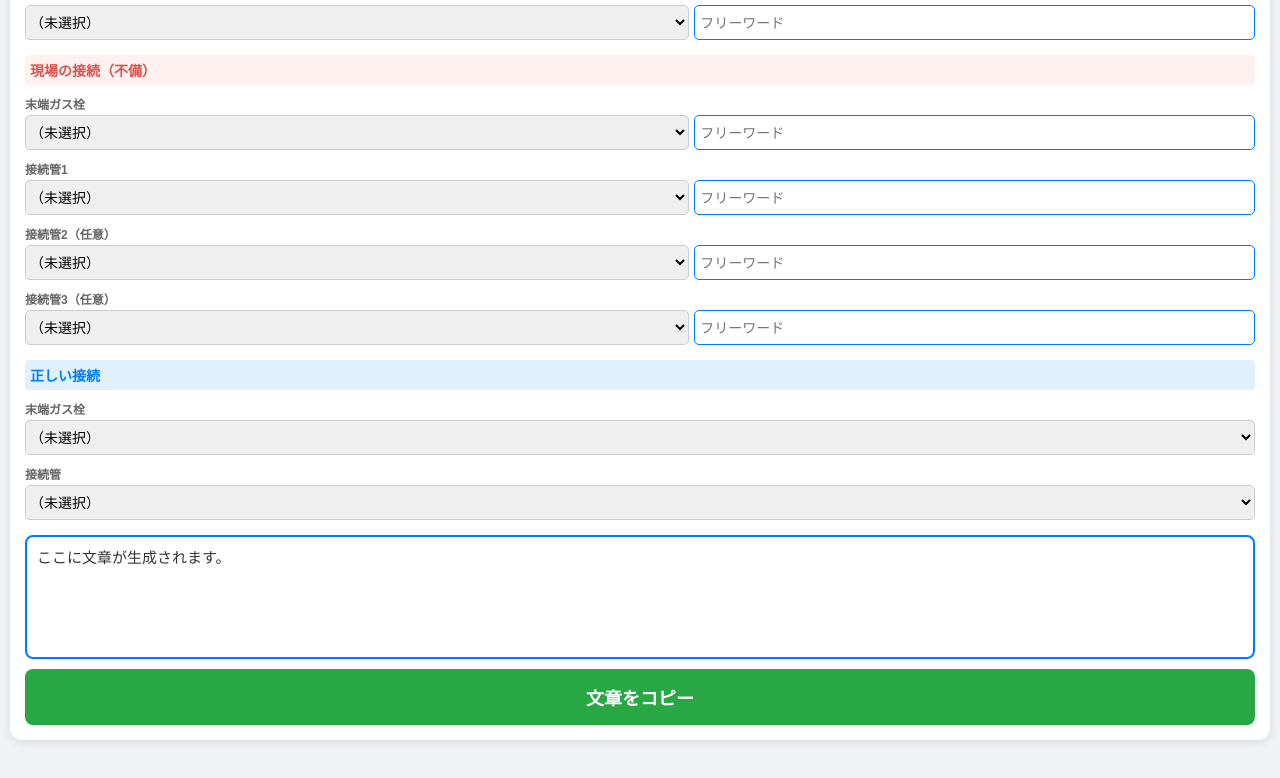
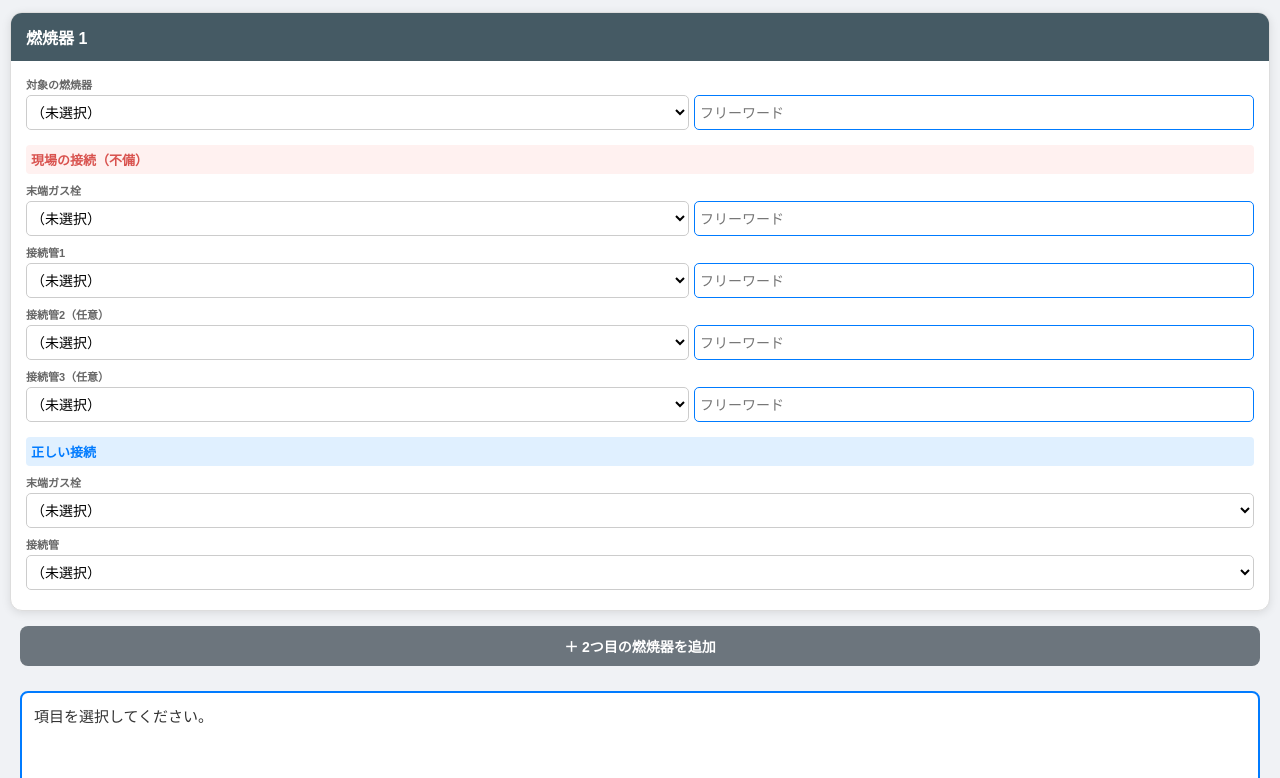
Before and after one commit to hoan00000/hoan00000.github.io, a plain HTML site: page index.html in a window 1280 px wide. Shown: the part 79-857 px from the top of the page. Drawn offline with Linux system fonts and the light colour scheme.

Commit message:
Update index.html

```diff
--- a/index.html
+++ b/index.html
@@ -5,30 +5,39 @@
     <meta name="viewport" content="width=device-width, initial-scale=1.0, maximum-scale=1.0, user-scalable=no">
     <title>固定式燃焼器接続不備周知文章生成ツール</title>
     <style>
-        body { font-family: sans-serif; background: #f0f2f5; margin: 0; padding: 10px; color: #333; padding-bottom: 80px; }
-        .card { background: white; border-radius: 12px; padding: 15px; box-shadow: 0 2px 10px rgba(0,0,0,0.1); margin-bottom: 10px; }
-        h2 { font-size: 16px; margin: -15px -15px 10px -15px; padding: 10px 15px; color: #ffeb3b; background: #212529; border-top-left-radius: 12px; border-top-right-radius: 12px; }
-        .subheader { font-weight: bold; margin-top: 15px; font-size: 14px; padding: 5px; border-radius: 4px; }
+        body { font-family: sans-serif; background: #f0f2f5; margin: 0; padding: 0; color: #333; padding-bottom: 80px; }
+        .main-title { background: #212529; color: #ffeb3b; text-align: center; padding: 20px 10px; margin: 0 0 15px 0; font-size: 18px; font-weight: bold; box-shadow: 0 2px 5px rgba(0,0,0,0.2); }
+        .container { padding: 10px; }
+        .card { background: white; border-radius: 12px; padding: 15px; box-shadow: 0 2px 10px rgba(0,0,0,0.1); margin-bottom: 15px; border: 1px solid #ddd; overflow: hidden; }
+        h2 { font-size: 16px; margin: -15px -15px 15px -15px; padding: 12px 15px; color: #fff; background: #455a64; }
+        .subheader { font-weight: bold; margin-top: 15px; font-size: 13px; padding: 5px; border-radius: 4px; }
         .subheader.bad { color: #d9534f; background: #fff1f0; }
         .subheader.good { color: #007bff; background: #e0f0ff; }
-        label { display: block; font-size: 12px; font-weight: bold; margin-top: 10px; color: #666; }
+        label { display: block; font-size: 11px; font-weight: bold; margin-top: 8px; color: #666; }
         .input-group { display: flex; gap: 5px; margin-top: 3px; margin-bottom: 5px; }
-        select { width: 100%; height: 35px; font-size: 14px; border: 1px solid #ccc; border-radius: 5px; min-width: 0; }
+        select { width: 100%; height: 35px; font-size: 14px; border: 1px solid #ccc; border-radius: 5px; background-color: #fff; }
         .input-group select.has-free { flex: 1.2; }
         .input-group input { flex: 1; height: 31px; font-size: 14px; border: 1px solid #007bff; border-radius: 5px; padding-left: 5px; min-width: 0; }
-        .result-area { margin-top: 15px; padding: 10px; border-radius: 8px; font-size: 15px; border: 2px solid #007bff; background: #fff; line-height: 1.5; min-height: 100px; white-space: pre-wrap; word-wrap: break-word; }
+        .result-area { margin-top: 15px; padding: 12px; border-radius: 8px; font-size: 15px; border: 2px solid #007bff; background: #fff; line-height: 1.6; min-height: 80px; white-space: pre-wrap; word-wrap: break-word; }
         .result-area.error { border-color: #d9534f; background: #fff1f0; color: #d9534f; font-weight: bold; }
-        .copy-btn { width: 100%; background: #28a745; color: white; border: none; padding: 15px; border-radius: 8px; font-size: 18px; font-weight: bold; margin-top: 10px; cursor: pointer; }
+        .btn-container { display: flex; flex-direction: column; gap: 10px; margin-top: 10px; padding: 0 10px; }
+        .copy-btn { width: 100%; background: #28a745; color: white; border: none; padding: 15px; border-radius: 8px; font-size: 18px; font-weight: bold; cursor: pointer; }
+        .add-btn { width: 100%; background: #6c757d; color: white; border: none; padding: 10px; border-radius: 8px; font-size: 14px; font-weight: bold; cursor: pointer; }
+        .hidden { display: none; }
     </style>
 </head>
 <body>
 
-<div class="card">
-    <h2>固定式燃焼器接続不備周知文章生成ツール</h2>
+<div class="main-title">固定式燃焼器接続不備周知文章生成ツール</div>
 
+<div class="container">
+    <div id="app">
+        <!-- 燃焼器1 -->
+        <div class="card" id="form_1">
+            <h2>燃焼器 1</h2>
             <label>対象の燃焼器</label>
             <div class="input-group">
-        <select id="device" oninput="generate()" class="has-free">
+                <select id="device_1" oninput="generate()" class="has-free">
                     <option value="">（未選択）</option>
                     <option value="固定式コンロ">固定式コンロ</option>
                     <option value="屋外式給湯器">屋外式給湯器</option>
@@ -39,176 +48,172 @@
                     <option value="ＦＥ式風呂釜">ＦＥ式風呂釜</option>
                     <option value="ＦＦ式風呂釜">ＦＦ式風呂釜</option>
                 </select>
-        <input type="text" id="device_free" placeholder="フリーワード" oninput="generate()">
+                <input type="text" id="device_free_1" placeholder="フリーワード" oninput="generate()">
             </div>
-
             <div class="subheader bad">現場の接続（不備）</div>
             <label>末端ガス栓</label>
             <div class="input-group">
-        <select id="bad_v" oninput="generate()" class="has-free">
+                <select id="bad_v_1" oninput="generate()" class="has-free">
                     <option value="">（未選択）</option>
                     <option value="ねじガス栓">ねじガス栓</option>
                     <option value="可とう管ガス栓">可とう管ガス栓</option>
                     <option value="機器接続ガス栓">機器接続ガス栓</option>
                     <option value="ヒューズガス栓">ヒューズガス栓</option>
                 </select>
-        <input type="text" id="bad_v_free" placeholder="フリーワード" oninput="generate()">
+                <input type="text" id="bad_v_free_1" placeholder="フリーワード" oninput="generate()">
             </div>
             <label>接続管1</label>
-    <div class="input-group">
-        <select id="bad_c1" oninput="generate()" class="has-free">
-            <option value="">（未選択）</option>
-            <option value="金属フレキシブルホース">金属フレキシブルホース</option>
-            <option value="強化ガスホース">強化ガスホース</option>
-            <option value="配管用フレキ管">配管用フレキ管</option>
-            <option value="金属管">金属管</option>
-            <option value="ゴムホース">ゴムホース</option>
-        </select>
-        <input type="text" id="bad_c1_free" placeholder="フリーワード" oninput="generate()">
-    </div>
+            <div class="input-group"><select id="bad_c1_1" oninput="generate()" class="has-free"><option value="">（未選択）</option><option value="金属フレキシブルホース">金属フレキシブルホース</option><option value="強化ガスホース">強化ガスホース</option><option value="配管用フレキ管">配管用フレキ管</option><option value="金属管">金属管</option><option value="ゴムホース">ゴムホース</option></select><input type="text" id="bad_c1_free_1" placeholder="フリーワード" oninput="generate()"></div>
             <label>接続管2（任意）</label>
-    <div class="input-group">
-        <select id="bad_c2" oninput="generate()" class="has-free">
-            <option value="">（未選択）</option>
-            <option value="金属フレキシブルホース">金属フレキシブルホース</option>
-            <option value="強化ガスホース">強化ガスホース</option>
-            <option value="配管用フレキ管">配管用フレキ管</option>
-            <option value="金属管">金属管</option>
-            <option value="ゴムホース">ゴムホース</option>
-        </select>
-        <input type="text" id="bad_c2_free" placeholder="フリーワード" oninput="generate()">
-    </div>
+            <div class="input-group"><select id="bad_c2_1" oninput="generate()" class="has-free"><option value="">（未選択）</option><option value="金属フレキシブルホース">金属フレキシブルホース</option><option value="強化ガスホース">強化ガスホース</option><option value="配管用フレキ管">配管用フレキ管</option><option value="金属管">金属管</option><option value="ゴムホース">ゴムホース</option></select><input type="text" id="bad_c2_free_1" placeholder="フリーワード" oninput="generate()"></div>
             <label>接続管3（任意）</label>
-    <div class="input-group">
-        <select id="bad_c3" oninput="generate()" class="has-free">
-            <option value="">（未選択）</option>
-            <option value="金属フレキシブルホース">金属フレキシブルホース</option>
-            <option value="強化ガスホース">強化ガスホース</option>
-            <option value="配管用フレキ管">配管用フレキ管</option>
-            <option value="金属管">金属管</option>
-            <option value="ゴムホース">ゴムホース</option>
-        </select>
-        <input type="text" id="bad_c3_free" placeholder="フリーワード" oninput="generate()">
+            <div class="input-group"><select id="bad_c3_1" oninput="generate()" class="has-free"><option value="">（未選択）</option><option value="金属フレキシブルホース">金属フレキシブルホース</option><option value="強化ガスホース">強化ガスホース</option><option value="配管用フレキ管">配管用フレキ管</option><option value="金属管">金属管</option><option value="ゴムホース">ゴムホース</option></select><input type="text" id="bad_c3_free_1" placeholder="フリーワード" oninput="generate()"></div>
+            <div class="subheader good">正しい接続</div>
+            <label>末端ガス栓</label>
+            <div class="input-group"><select id="good_v_1" oninput="generate()"><option value="">（未選択）</option><option value="可とう管ガス栓">可とう管ガス栓</option><option value="機器接続ガス栓">機器接続ガス栓</option><option value="ねじガス栓">ねじガス栓</option></select></div>
+            <label>接続管</label>
+            <div class="input-group"><select id="good_c1_1" oninput="generate()"><option value="">（未選択）</option><option value="金属フレキシブルホース">金属フレキシブルホース</option><option value="強化ガスホース">強化ガスホース</option><option value="配管用フレキ管">配管用フレキ管</option><option value="金属管">金属管</option></select></div>
         </div>
 
+        <!-- 燃焼器2 -->
+        <div id="form_2" class="card hidden">
+            <h2>燃焼器 2</h2>
+            <label>対象の燃焼器</label>
+            <div class="input-group"><select id="device_2" oninput="generate()" class="has-free"><option value="">（未選択）</option><option value="固定式コンロ">固定式コンロ</option><option value="屋外式給湯器">屋外式給湯器</option><option value="屋外式風呂釜">屋外式風呂釜</option><option value="小型湯沸器">小型湯沸器</option><option value="ＢＦ式風呂釜">ＢＦ式風呂釜</option><option value="ＣＦ式風呂釜">ＣＦ式風呂釜</option><option value="ＦＥ式風呂釜">ＦＥ式風呂釜</option><option value="ＦＦ式風呂釜">ＦＦ式風呂釜</option></select><input type="text" id="device_free_2" placeholder="フリーワード" oninput="generate()"></div>
+            <div class="subheader bad">現場の接続（不備）</div>
+            <label>末端ガス栓</label>
+            <div class="input-group"><select id="bad_v_2" oninput="generate()" class="has-free"><option value="">（未選択）</option><option value="ねじガス栓">ねじガス栓</option><option value="可とう管ガス栓">可とう管ガス栓</option><option value="機器接続ガス栓">機器接続ガス栓</option><option value="ヒューズガス栓">ヒューズガス栓</option></select><input type="text" id="bad_v_free_2" placeholder="フリーワード" oninput="generate()"></div>
+            <label>接続管1</label>
+            <div class="input-group"><select id="bad_c1_2" oninput="generate()" class="has-free"><option value="">（未選択）</option><option value="金属フレキシブルホース">金属フレキシブルホース</option><option value="強化ガスホース">強化ガスホース</option><option value="配管用フレキ管">配管用フレキ管</option><option value="金属管">金属管</option><option value="ゴムホース">ゴムホース</option></select><input type="text" id="bad_c1_free_2" placeholder="フリーワード" oninput="generate()"></div>
+            <label>接続管2（任意）</label>
+            <div class="input-group"><select id="bad_c2_2" oninput="generate()" class="has-free"><option value="">（未選択）</option><option value="金属フレキシブルホース">金属フレキシブルホース</option><option value="強化ガスホース">強化ガスホース</option><option value="配管用フレキ管">配管用フレキ管</option><option value="金属管">金属管</option><option value="ゴムホース">ゴムホース</option></select><input type="text" id="bad_c2_free_2" placeholder="フリーワード" oninput="generate()"></div>
+            <label>接続管3（任意）</label>
+            <div class="input-group"><select id="bad_c3_2" oninput="generate()" class="has-free"><option value="">（未選択）</option><option value="金属フレキシブルホース">金属フレキシブルホース</option><option value="強化ガスホース">強化ガスホース</option><option value="配管用フレキ管">配管用フレキ管</option><option value="金属管">金属管</option><option value="ゴムホース">ゴムホース</option></select><input type="text" id="bad_c3_free_2" placeholder="フリーワード" oninput="generate()"></div>
             <div class="subheader good">正しい接続</div>
             <label>末端ガス栓</label>
-    <div class="input-group">
-        <select id="good_v" oninput="generate()">
-            <option value="">（未選択）</option>
-            <option value="可とう管ガス栓">可とう管ガス栓</option>
-            <option value="機器接続ガス栓">機器接続ガス栓</option>
-            <option value="ねじガス栓">ねじガス栓</option>
-        </select>
-    </div>
+            <div class="input-group"><select id="good_v_2" oninput="generate()"><option value="">（未選択）</option><option value="可とう管ガス栓">可とう管ガス栓</option><option value="機器接続ガス栓">機器接続ガス栓</option><option value="ねじガス栓">ねじガス栓</option></select></div>
             <label>接続管</label>
-    <div class="input-group">
-        <select id="good_c1" oninput="generate()">
-            <option value="">（未選択）</option>
-            <option value="金属フレキシブルホース">金属フレキシブルホース</option>
-            <option value="強化ガスホース">強化ガスホース</option>
-            <option value="配管用フレキ管">配管用フレキ管</option>
-            <option value="金属管">金属管</option>
-        </select>
+            <div class="input-group"><select id="good_c1_2" oninput="generate()"><option value="">（未選択）</option><option value="金属フレキシブルホース">金属フレキシブルホース</option><option value="強化ガスホース">強化ガスホース</option><option value="配管用フレキ管">配管用フレキ管</option><option value="金属管">金属管</option></select></div>
         </div>
 
+        <div class="btn-container">
+            <button id="add_btn" class="add-btn" onclick="toggleForm2()">＋ 2つ目の燃焼器を追加</button>
             <div id="resultText" class="result-area"></div>
-
             <button class="copy-btn" onclick="copyToClipboard()">文章をコピー</button>
+        </div>
+    </div>
 </div>
 
 <script>
 let hasError = false;
+let isForm2Visible = false;
+
+function toggleForm2() {
+    isForm2Visible = !isForm2Visible;
+    const f2 = document.getElementById('form_2');
+    const btn = document.getElementById('add_btn');
+    if (isForm2Visible) {
+        f2.classList.remove('hidden');
+        btn.innerText = "− 2つ目の燃焼器を削除";
+    } else {
+        f2.classList.add('hidden');
+        btn.innerText = "＋ 2つ目の燃焼器を追加";
+    }
+    generate();
+}
 
 function getValue(selectId, freeId) {
     const freeVal = document.getElementById(freeId).value.trim();
     return freeVal !== "" ? freeVal : document.getElementById(selectId).value;
 }
 
-// 厳格な組み合わせ判定
 function isCorrectConnection(valve, p1, p2, p3) {
     if (valve === "") return false;
     const pipes = [p1, p2, p3].filter(p => p !== "");
-
-    // 1. 機器接続ガス栓：管が0本なら正しい
-    if (valve === "機器接続ガス栓") {
-        return pipes.length === 0;
-    }
-
-    // 2. 可とう管ガス栓：管が1本かつ指定の種類なら正しい
+    if (valve === "機器接続ガス栓") return pipes.length === 0;
     if (valve === "可とう管ガス栓") {
         if (pipes.length !== 1) return false;
         return (p1 === "金属フレキシブルホース" || p1 === "強化ガスホース");
     }
-
-    // 3. ねじガス栓：管が1本以上あり、すべて指定の種類なら正しい
     if (valve === "ねじガス栓") {
         if (pipes.length === 0) return false;
         return pipes.every(p => p === "配管用フレキ管" || p === "金属管");
     }
+    return false;
+}
 
-    // ヒューズガス栓などは常に不正
-    return false;
+function getSentence(num) {
+    const device = getValue('device_' + num, 'device_free_' + num);
+    if (!device) return { text: "", error: false, empty: true };
+
+    const bv = getValue('bad_v_' + num, 'bad_v_free_' + num);
+    const bc1 = getValue('bad_c1_' + num, 'bad_c1_free_' + num);
+    const bc2 = getValue('bad_c2_' + num, 'bad_c2_free_' + num);
+    const bc3 = getValue('bad_c3_' + num, 'bad_c3_free_' + num);
+    const gv = document.getElementById('good_v_' + num).value;
+    const gc1 = document.getElementById('good_c1_' + num).value;
+
+    if (bv !== "" && isCorrectConnection(bv, bc1, bc2, bc3)) {
+        return { text: `エラー：燃焼器${num}の現場接続は正しい組み合わせです。`, error: true };
+    }
+    if (gv !== "" && !isCorrectConnection(gv, gc1, "", "")) {
+        return { text: `エラー：燃焼器${num}の改善案が正しくありません。`, error: true };
+    }
+    const isGoodReady = (gv === "機器接続ガス栓") || (gv !== "" && gc1 !== "");
+    if (!bv || !isGoodReady) {
+        return { text: `燃焼器${num}の項目を選択してください。`, error: false, empty: true };
+    }
+
+    let bad_path = [bv, bc1, bc2, bc3].filter(v => v !== "").join("→");
+    let good_path = [gv, gc1].filter(v => v !== "").join("→");
+
+    // 「、」を削除し、隙間をなくした形式
+    return {
+        text: `${device}へのガス接続が【${bad_path}】となっています。【${good_path}】へ改善をお願いいたします。`,
+        error: false,
+        empty: false
+    };
 }
 
 function generate() {
     const resultDiv = document.getElementById('resultText');
-    try {
-        const device = getValue('device', 'device_free');
-        if (!device) {
-            resultDiv.innerText = "ここに文章が生成されます。";
-            resultDiv.classList.remove('error');
-            hasError = false;
-            return;
-        }
+    const res1 = getSentence(1);
 
-        const bv = getValue('bad_v', 'bad_v_free');
-        const bc1 = getValue('bad_c1', 'bad_c1_free');
-        const bc2 = getValue('bad_c2', 'bad_c2_free');
-        const bc3 = getValue('bad_c3', 'bad_c3_free');
-
-        const gv = document.getElementById('good_v').value;
-        const gc1 = document.getElementById('good_c1').value;
-
-        // ★現場側が正しい組み合わせかチェック（ガス栓が選択されている場合）
-        if (bv !== "" && isCorrectConnection(bv, bc1, bc2, bc3)) {
-            resultDiv.innerText = `エラー：現場の接続状況「${bv}...」は法令等に基づいた正しい組み合わせになっています。周知文章は不要です。`;
+    if (res1.error) {
+        resultDiv.innerText = res1.text;
         resultDiv.classList.add('error');
         hasError = true;
         return;
     }
 
-        // 改善側チェック
-        if (gv !== "") {
-            if (!isCorrectConnection(gv, gc1, "", "")) {
-                resultDiv.innerText = `エラー：選択された「正しい接続」の組み合わせが正しくありません。`;
+    if (!isForm2Visible) {
+        if (res1.empty) {
+            resultDiv.innerText = "項目を選択してください。";
+            resultDiv.classList.remove('error');
+            hasError = true;
+        } else {
+            resultDiv.innerText = res1.text;
+            resultDiv.classList.remove('error');
+            hasError = false;
+        }
+    } else {
+        const res2 = getSentence(2);
+        if (res2.error) {
+            resultDiv.innerText = res2.text;
             resultDiv.classList.add('error');
             hasError = true;
             return;
         }
-        }
-
-        // 必須入力チェック（現場側はガス栓さえあればOK、改善側は完成形が必要）
-        const isBadReady = (bv !== "");
-        const isGoodReady = (gv === "機器接続ガス栓") || (gv !== "" && gc1 !== "");
-
-        if (!isBadReady || !isGoodReady) {
-            resultDiv.innerText = "「現場の不備」と「正しい接続」を選択してください。";
+        if (res1.empty || res2.empty) {
+            resultDiv.innerText = "すべての燃焼器の項目を選択してください。";
             resultDiv.classList.remove('error');
             hasError = true;
-            return;
-        }
-
-        let bad_path = [bv, bc1, bc2, bc3].filter(v => v !== "").join("→");
-        let good_path = [gv, gc1].filter(v => v !== "").join("→");
-
-        resultDiv.innerText = `${device}へのガス接続が、【${bad_path}】となっています。【${good_path}】へ改善をお願いいたします。`;
+        } else {
+            // 改行せず①と②を繋げて表示
+            resultDiv.innerText = `①${res1.text}②${res2.text}`;
             resultDiv.classList.remove('error');
             hasError = false;
-
-    } catch (e) {
-        resultDiv.innerText = "エラーが発生しました。";
-        hasError = true;
+        }
     }
 }
 
```
Lines whose indentation alone changed are shown as unchanged.
